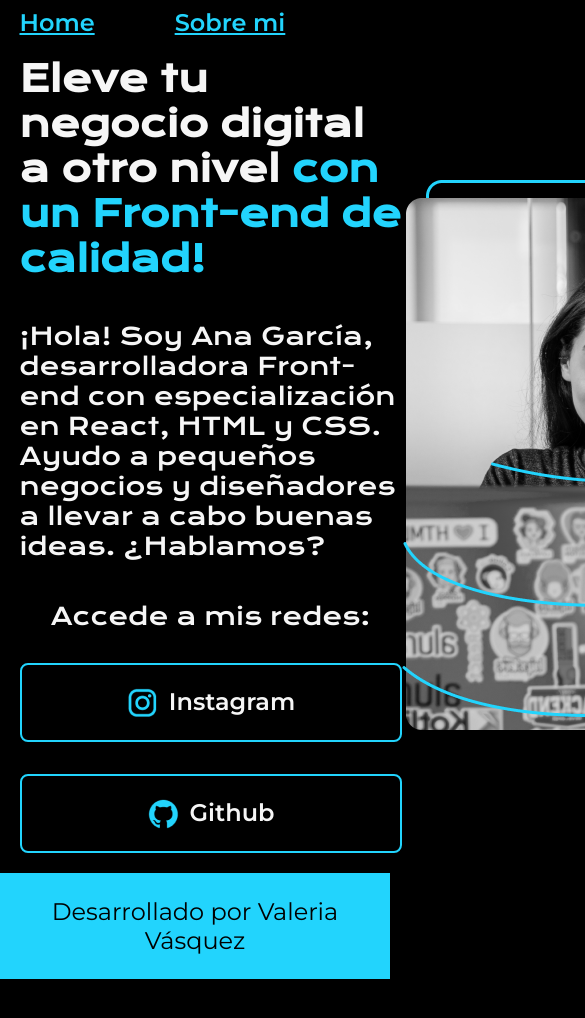
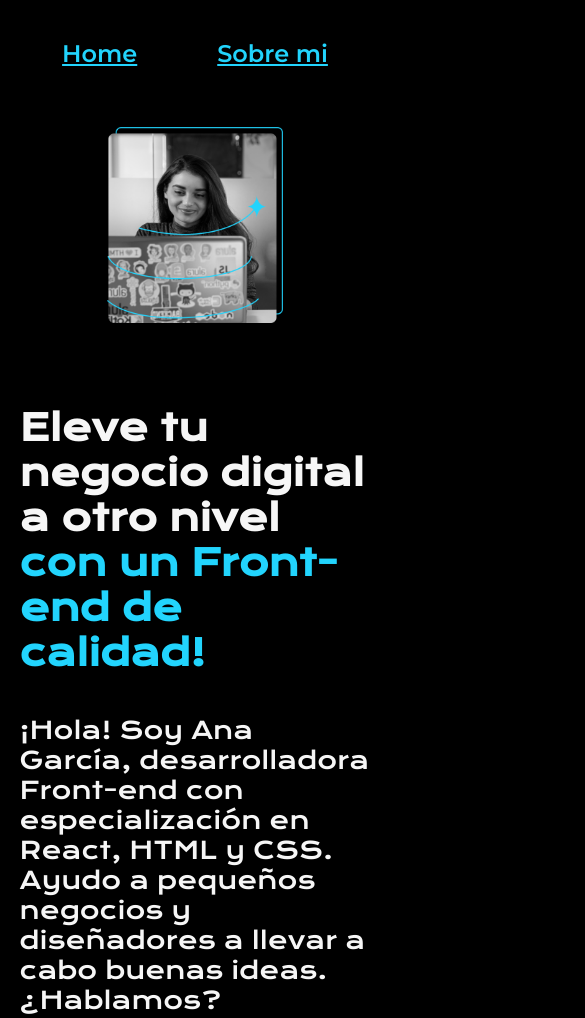
Before and after one commit to ValeriaVV30/Aprendiendohtmlycss, a plain HTML site: page styles/index.html in a window 390 px wide. Shown: the top 1018 px of the page, 585 px wide, since content can reach past the window. Before the commit the page ends 979 px from the top, so only its background shows below. Drawn offline with nearby package versions, Linux system fonts and the light colour scheme.

Commit message:
Proyecto finalizado

```diff
--- a/styles/index.html
+++ b/styles/index.html
@@ -34,7 +34,7 @@
                         Github</a>
                 </div>
         </section>
-             <img src="/Assets/Imagem.png" alt="Imagen de Ana Garcia trabajando">
+             <img class="presentacion__imagem" src="/Assets/Imagem.png" alt="Imagen de Ana Garcia trabajando">
     </main>
     <footer class="footer">
         <p>Desarrollado por Valeria Vásquez</p>
--- a/styles/style.css
+++ b/styles/style.css
@@ -10,7 +10,7 @@ body {
 }
 
 .header{
-    padding: 2% 0% 0% 5%;
+    padding: 2% 0% 0% 15%;
 
 }
 
@@ -23,7 +23,7 @@ body {
 .header__menu__link{
 
     font-family: "Montserrat", sans-serif;
-    font-size: 24px;
+    font-size: 1.5rem;
     font-weight: 600;
     color: #22d4fd;
 
@@ -35,24 +35,25 @@ body {
 .presentacion{
     display: flex;
     align-items: center;
-    padding: 5%;
+    padding: 5% 15%;
     justify-content: space-between;
+    gap: 82px;
 }
 
 .presentacion__contenido{
-    width: 615px;
+    width: 50%;
     display: flex;
     flex-direction: column;
     gap: 40px;
 }
 
 .presentacion__contenido__titulo{
-    font-size: 36px;
+    font-size: 2.25rem;
       font-family: "Krona One", sans-serif;
 }
 
 .presentacion__contenido__texto{
-    font-size: 24px;
+    font-size: 1.5rem;
     font-family: "Krona One", sans-serif;
 }
 
@@ -66,17 +67,17 @@ body {
 
 .presentacion_enlaces__subtitulos{
     font-family: 'Krona One', sans-serif;
-    font-size: 24px;
+    font-size: 1.5rem;
     font-weight: 400;
 }
 
 .presentacion__enlaces__link{
-    width: 378px;
+    width: 50%;
     text-align: center;
     padding: 21.5px 0;
     border-radius: 8px;
     font-family: "Montserrat", sans-serif;
-    font-size: 24px;
+    font-size: 1.5rem;
     font-weight: 600;
     text-decoration: none;
     color: #F6F6F6;
@@ -91,12 +92,32 @@ body {
     background-color: #272727;
 }
 
+.presentacion__imagem{
+    width: 50%;
+}
+
 .footer{
     background-color: #22d4fd;
     padding: 24px;
     color: #000000;
     text-align: center;
     font-family: "Montserrat", sans-serif;
-    font-size: 24px;
+    font-size: 1.5rem;
     font-weight: 400;
 }
+
+@media (max-width: 1200px){
+    .header{
+        padding: 10%;
+    }
+    .header__menu{
+        justify-content: center;
+    }
+    .presentacion {
+        flex-direction: column-reverse;
+        padding: 5%;
+    }
+    .presentacion__contenido{
+        width: auto;
+    }
+}
```
Also changed, not shown: styles/about.html (+1 -1 lines), 2 other files.
